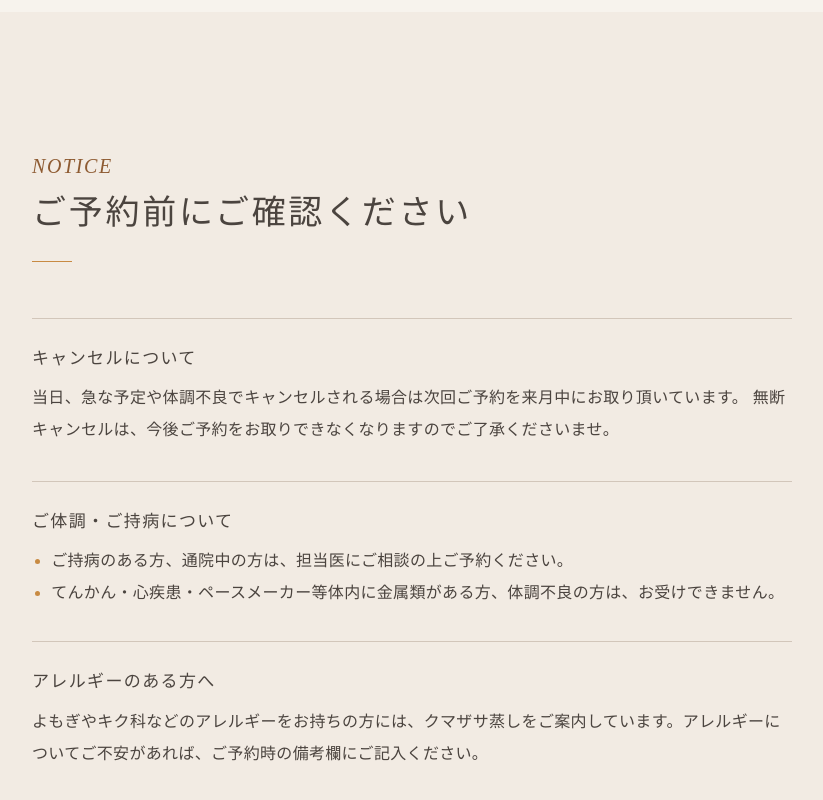
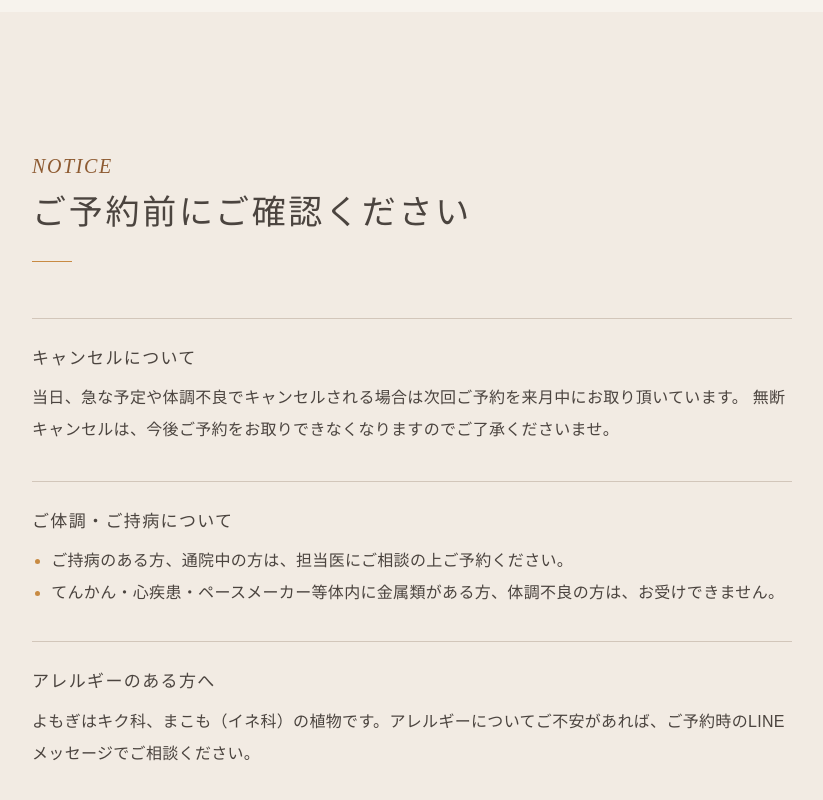
Before and after one commit to tassy5865-lang/kohaku-site, a website: page index.html in a window 1280 px wide. Shown: the part 11190-11990 px from the top of the page, without its empty margins (48-871 px from the left). Drawn offline with Linux system fonts and the light colour scheme.

Commit message:
管理画面から更新: 料金: 艶めき美肌トータルケアコース、文字: ご予約前の注意書き

```diff
--- a/index.html
+++ b/index.html
@@ -273,7 +273,7 @@
             <p class="fine">乾燥が気になる大人肌に。潤艶肌へ導く至福の贅沢ケア。</p>
             <ul class="price-list">
               <li><span class="name">潤艶肌フェイシャルコース(ローズ)50分(シートパック付き + デコルテ + ヘッド)</span><span class="yen">¥7,000</span></li>
-              <li><span class="name">潤艶肌フェイシャルコース(月桃)50分(シートパック付き + デコルテ + ヘッド)</span><span class="yen">¥7,000</span></li>
+              <li><span class="name">潤艶肌フェイシャルコース(月桃)　50分(シートパック付き + デコルテ + ヘッド)</span><span class="yen">¥7,000</span></li>
             </ul>
             <p class="fine">※セット価格でアロマボディ60分(+¥6,500)・まこも蒸し30分(+¥6,000)・よもぎ蒸し30分(+¥3,000)・フットトリートメント30分(+¥2,500)・毛穴洗浄クチャパック（+¥1000）を追加して頂けます。</p>
           </div>
@@ -322,7 +322,7 @@
         </div>
         <div class="notice">
           <h3><!--edit:t-notice-3-title-->アレルギーのある方へ<!--/edit:t-notice-3-title--></h3>
-          <p><!--edit:t-notice-3-text-->よもぎやキク科などのアレルギーをお持ちの方には、クマザサ蒸しをご案内しています。アレルギーについてご不安があれば、ご予約時の備考欄にご記入ください。<!--/edit:t-notice-3-text--></p>
+          <p><!--edit:t-notice-3-text-->よもぎはキク科、まこも（イネ科）の植物です。アレルギーについてご不安があれば、ご予約時のLINEメッセージでご相談ください。<!--/edit:t-notice-3-text--></p>
         </div>
         <div class="notice">
           <h3><!--edit:t-notice-4-title-->蒸しをご希望の方へ<!--/edit:t-notice-4-title--></h3>
```
